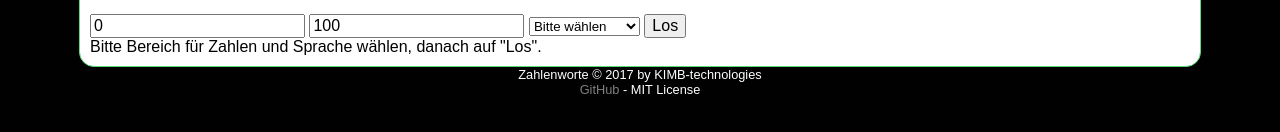
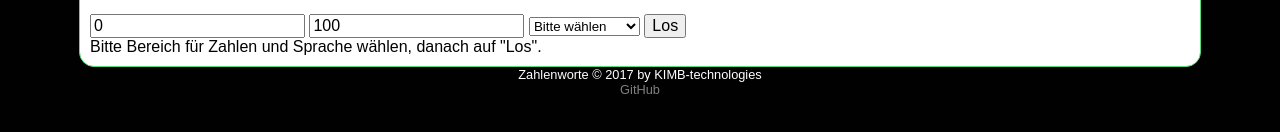
Before and after one commit to kimbtech/Zahlenworte, a plain HTML site: page index.html in a window 1280 px wide. Shown: the part 360-492 px from the top of the page. Drawn offline with Linux system fonts and the light colour scheme.

Commit message:
Update index.html

```diff
--- a/index.html
+++ b/index.html
@@ -108,7 +108,6 @@
 		<div style="font-size:0.8em; color:white; text-align:center;">
 			Zahlenworte &copy; 2017 by KIMB-technologies<br />
 			<a href="https://github.com/kimbtech/Zahlenworte/" target="_blank">GitHub</a>
-			- MIT License
 		</div>
 	</body>
 </html>
```
